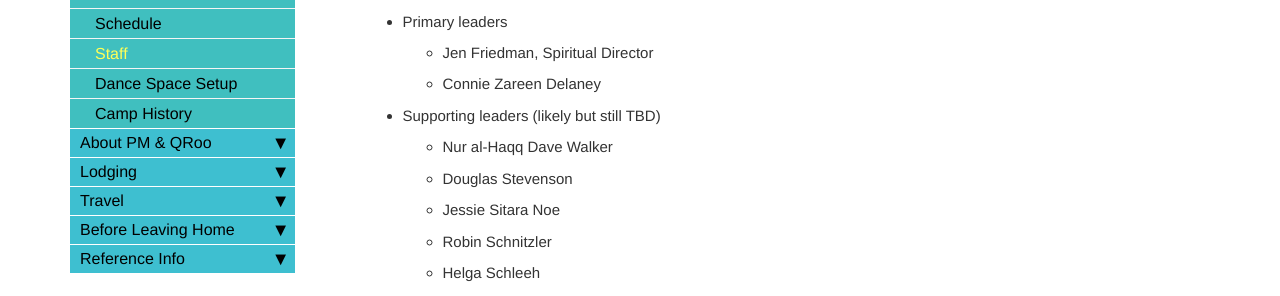
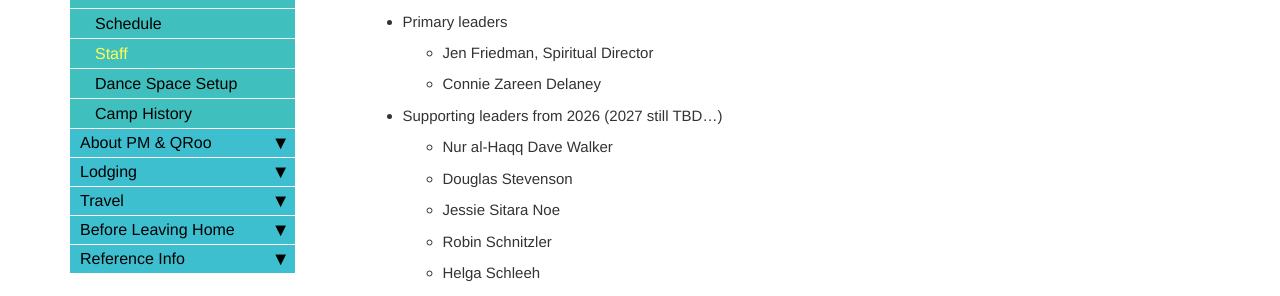
Before and after one commit to davewalker60/pmdup, a Jekyll site: the page built from pages/staff.md, in a window 1280 px wide and 900 px high. Shown: the part 188-484 px from the top of the window. Built offline with Jekyll 4.4.1, drawn with Linux system fonts in a browser that asks for light colours; comment, search, counter and statistics services are not loaded.

Commit message:
2026 supporting leaders

```diff
--- a/pages/staff.md
+++ b/pages/staff.md
@@ -12,7 +12,7 @@ search: include
 * Primary leaders
   * Jen Friedman, Spiritual Director
   * Connie Zareen Delaney
-* Supporting leaders (likely but still TBD)
+* Supporting leaders from 2026 (2027 still TBD...)
   * Nur al-Haqq Dave Walker
   * Douglas Stevenson
   * Jessie Sitara Noe
```
Also changed, not shown: pages/booking-rooms.md (+1 -1 lines).
